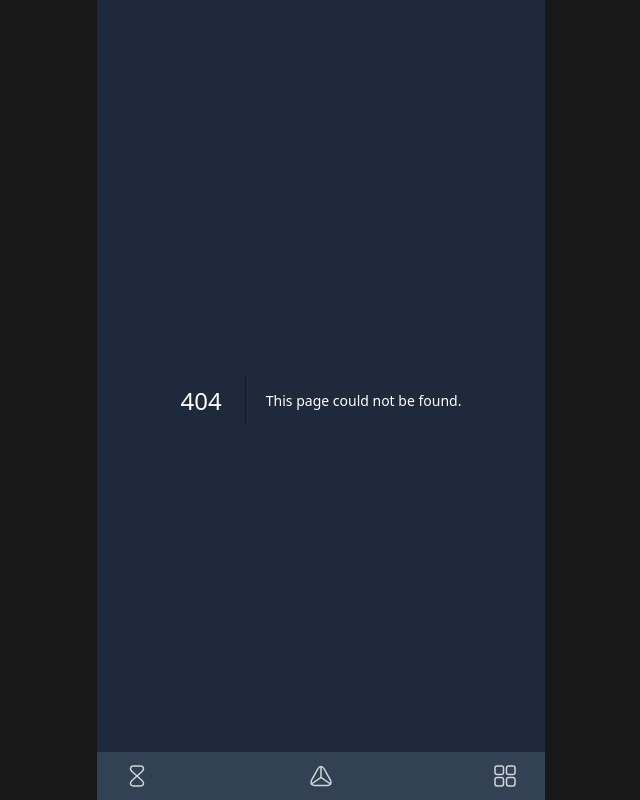
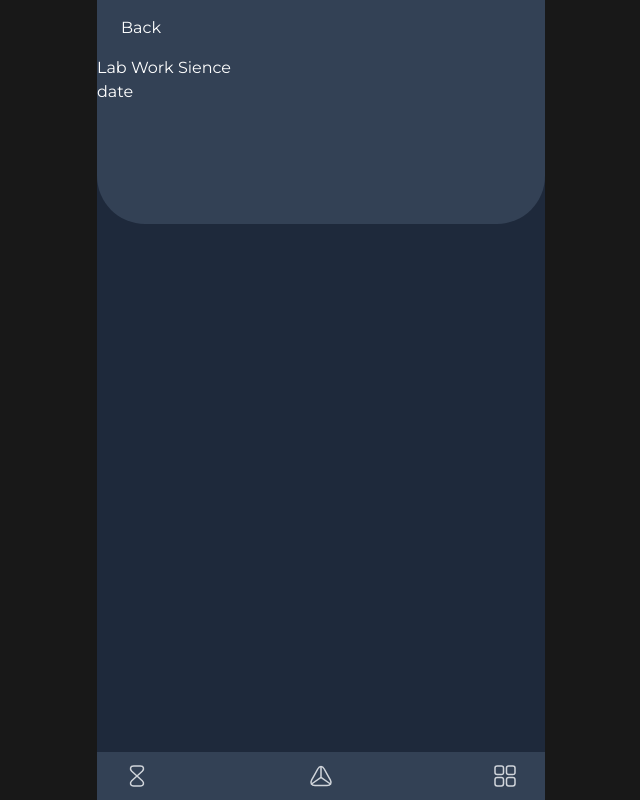
Before and after one commit to shorazi/mospoly-helper, a Next.js app: page /lesson_info in a window 1280 px wide. Before the commit this address had no page. Shown: the whole page, without its empty margins (319-959 px from the left). Built offline with nearby package versions, Linux system fonts and the light colour scheme.

Commit message:
add: lesson_info page;

```diff
--- /dev/null
+++ b/src/app/lesson_info/page.tsx
@@ -0,0 +1,3 @@
+import LessonInfo from '@/templates/lesson_info'
+
+export default LessonInfo
--- /dev/null
+++ b/src/templates/lesson_info/index.tsx
@@ -0,0 +1,3 @@
+import LessonInfo from './ui/lesson_info'
+
+export default LessonInfo
--- /dev/null
+++ b/src/templates/lesson_info/ui/lesson_info.tsx
@@ -0,0 +1,28 @@
+import { UIHeader } from '@/shared/ui'
+
+const LessonInfo = () => {
+	return (
+		<div className='w-full h-dvh'>
+			<Header />
+			<div>
+				<div></div>
+				<div></div>
+			</div>
+			<div></div>
+			<div></div>
+			<div></div>
+		</div>
+	)
+}
+
+export default LessonInfo
+
+const Header = () => (
+	<div className='w-full h-56 rounded-b-[3rem] bg-slate-700 hover:bg-slate-600'>
+		<UIHeader start={'Back'} />
+		<div>
+			Lab Work Sience
+			<p>date</p>
+		</div>
+	</div>
+)
```
